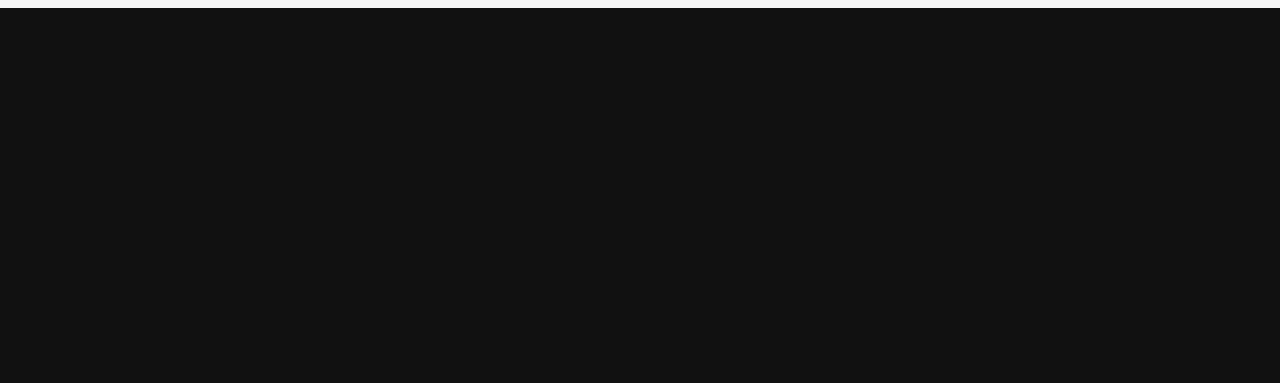
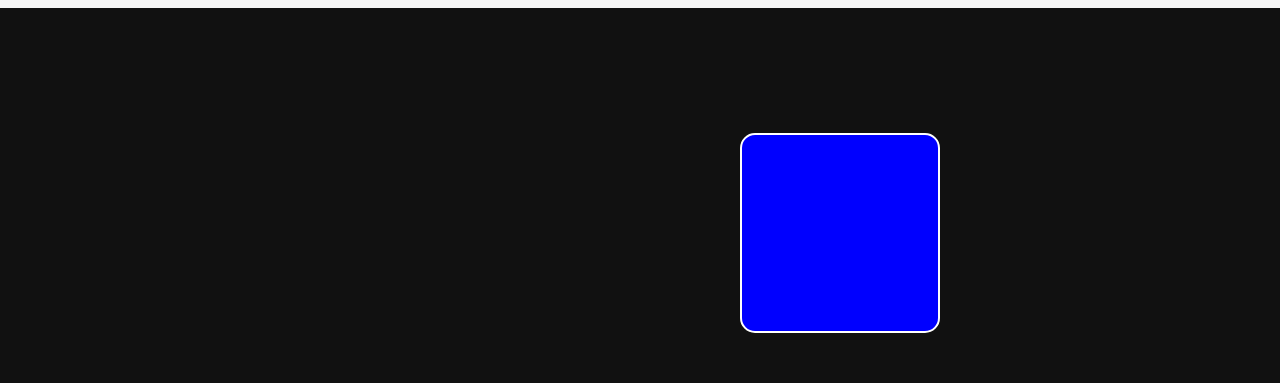
Before and after one commit to MatheusGoncalvesM/music-project, a React (Vite) app in the folder music-project/: page / in a window 1280 px wide. Shown: the part 1480-1863 px from the top of the page. Built offline with nearby package versions, Linux system fonts and the light colour scheme; a web font is replaced by a local one.

Commit message:
framer motion instalado

```diff
--- a/music-project/src/BlogLayer.jsx
+++ b/music-project/src/BlogLayer.jsx
@@ -1,11 +1,15 @@
-import React from 'react';
-import { motion } from 'framer-motion'
-import './index.css'
+import { React, useRef } from 'react';
+import { motion, useInView } from 'framer-motion';
+import './index.css';
 
 function BlogLayer(){
     return(
         <div className="blog-layer-container">
-
+            <motion.div
+                className="square"
+                animate={{ x: 200 }}
+                transition={{ ease: "easeOut", duration: 1 }}
+            ></motion.div>
         </div>
     )
 }
--- a/music-project/src/index.css
+++ b/music-project/src/index.css
@@ -234,6 +234,17 @@
   color: rgba(255, 255, 255, 0.856);
 }
 
+.square{
+  height: 200px;
+  width: 200px;
+  background-color: blue;
+  border-radius: 15px;
+  border: 2px solid white;
+}
+
+.square:hover{
+  cursor: pointer;
+}
 
 .feat-prod-container{
   width: 100%;
@@ -459,6 +470,7 @@
   font-weight: 400;
   margin: 0px 5px;
 }
+
 @media (max-width: 700px){
   .footerNav ul{
       flex-direction: column;
```
